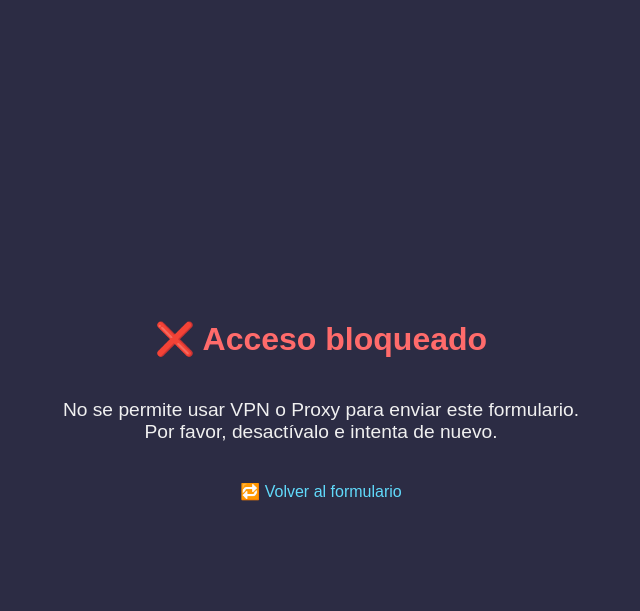
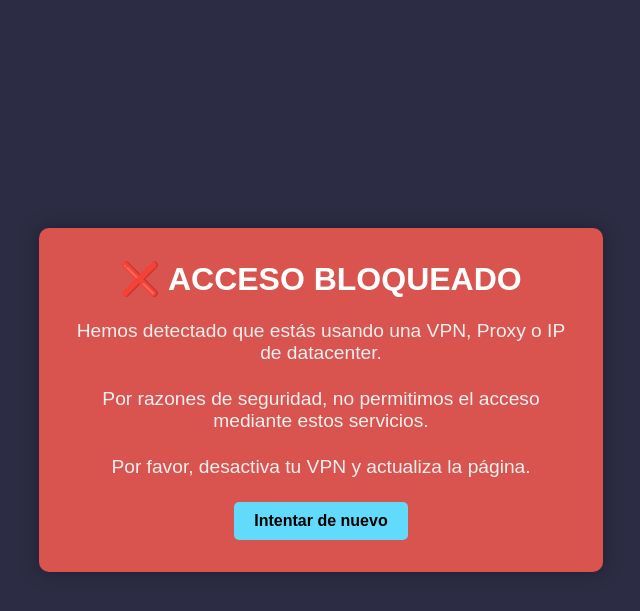
Before and after one commit to lingshen59/-, a Flask app: template templates/blocked.html in a window 1280 px wide. Shown: the top 611 px of the page, without its empty margins (319-959 px from the left). Run offline with Flask 3, Linux system fonts and the light colour scheme; the template is opened without the code that fills it, so the values that code supplies are empty.

Commit message:
Update blocked.html

```diff
--- a/templates/blocked.html
+++ b/templates/blocked.html
@@ -4,19 +4,81 @@
   <meta charset="UTF-8">
   <title>VPN no permitido</title>
   <style>
-    body { font-family: Arial, sans-serif; background: #2c2c44; color: #f0f0f0;
-           display: flex; flex-direction: column; align-items: center;
-           justify-content: center; height: 100vh; margin: 0; }
-    h1 { color: #ff6b6b; }
-    p { font-size: 1.2em; text-align: center; }
-    a { color: #61dafb; text-decoration: none; margin-top: 20px; }
-    a:hover { text-decoration: underline; }
+    body {
+      font-family: Arial, sans-serif;
+      background: #2c2c44;
+      color: #f0f0f0;
+      display: flex;
+      flex-direction: column;
+      align-items: center;
+      justify-content: center;
+      height: 100vh;
+      margin: 0;
+    }
+    .warning-container {
+      background: #d9534f;
+      padding: 2rem;
+      border-radius: 10px;
+      max-width: 500px;
+      text-align: center;
+      box-shadow: 0 0 20px rgba(0,0,0,0.3);
+    }
+    h1 {
+      color: #fff;
+      margin-top: 0;
+    }
+    p {
+      font-size: 1.2em;
+      margin-bottom: 1.5rem;
+    }
+    .try-again {
+      display: inline-block;
+      background: #61dafb;
+      color: #000;
+      padding: 10px 20px;
+      border-radius: 5px;
+      text-decoration: none;
+      font-weight: bold;
+      transition: background 0.3s;
+    }
+    .try-again:hover {
+      background: #21a1f1;
+      text-decoration: none;
+    }
   </style>
+  <script>
+    // Evitar que el usuario regrese con el botón del navegador
+    history.pushState(null, null, location.href);
+    window.onpopstate = function() {
+      history.go(1);
+    };
+
+    // Verificar periódicamente si se ha desactivado la VPN
+    function checkVPNStatus() {
+      fetch('/check-vpn', {
+        method: 'GET',
+        headers: {
+          'Cache-Control': 'no-cache'
+        }
+      })
+      .then(response => {
+        if(response.ok) {
+          window.location.href = '/';
+        }
+      });
+    }
+
+    // Verificar cada 5 segundos
+    setInterval(checkVPNStatus, 5000);
+  </script>
 </head>
 <body>
-  <h1>❌ Acceso bloqueado</h1>
-  <p>No se permite usar VPN o Proxy para enviar este formulario.<br>
-     Por favor, desactívalo e intenta de nuevo.</p>
-  <a href="/">🔁 Volver al formulario</a>
+  <div class="warning-container">
+    <h1>❌ ACCESO BLOQUEADO</h1>
+    <p>Hemos detectado que estás usando una VPN, Proxy o IP de datacenter.</p>
+    <p>Por razones de seguridad, no permitimos el acceso mediante estos servicios.</p>
+    <p>Por favor, desactiva tu VPN y actualiza la página.</p>
+    <a href="/" class="try-again">Intentar de nuevo</a>
+  </div>
 </body>
 </html>
```
